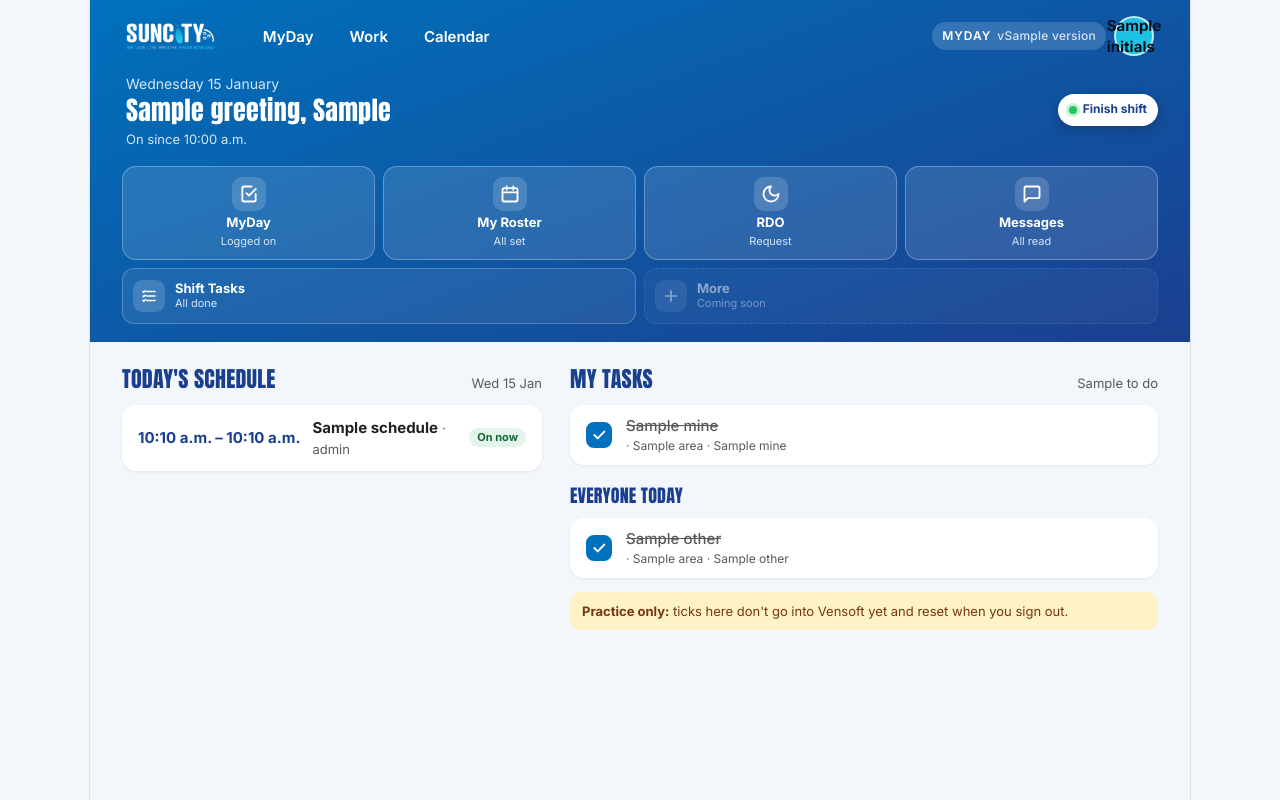
After one commit to ytrom/myday-suncity-app, a Django app: template core/templates/core/work.html in a window 1280 px wide. The commit adds this page. Run offline with Django 5.2, Linux system fonts and the light colour scheme; the template is opened without the code that fills it: most values are stand-ins (such as "Sample title", 1, 10 or a date in 2020).

Commit message:
Work page and MyDay | Work | Calendar header nav on desktop (v1.6.00)
Co-Authored-By: Claude Opus 5.5 (1M context) <noreply@anthropic.com>
Claude-Session: https://claude.ai/code/session_014SemuYhaSxnCEcLWmMtzeZ

```diff
--- a/core/static/core/css/myday.css
+++ b/core/static/core/css/myday.css
@@ -292,3 +292,24 @@ button.fault { padding: 0; border: 0; background: none; font: inherit; color: in
 .fix-span { grid-column: 1 / -1; margin: 0; }
 .fault-none span { color: var(--muted, #667085); border-style: dashed; }
 .inline-form { margin: 0; display: contents; }
+
+/* Desktop: MyDay | Work | Calendar in the header, a wider page, and the Work page in two columns */
+.desknav { display: none; }
+.sched-row { display: flex; align-items: center; gap: 12px; padding: 12px 16px; min-height: 52px; }
+.sched-row.me { background: var(--tint); }
+.sched-time { font-weight: 700; color: var(--navy); white-space: nowrap; min-width: 140px; }
+.chip-mini { font-size: 11px; padding: 2px 8px; vertical-align: 1px; }
+.work-sub { margin-top: 20px; }
+.work-sub h2 { font-size: 18px; }
+@media (min-width: 900px) {
+  .app { max-width: 1100px; }
+  .hero { padding-left: 32px; padding-right: 32px; }
+  .desknav { display: flex; gap: 4px; margin: 0 auto 0 32px; }
+  .desknav a { color: #fff; text-decoration: none; font-weight: 600; font-size: 15px; padding: 8px 16px; border-radius: 999px; }
+  .desknav a:hover { background: rgba(255,255,255,.14); }
+  .desknav a.active { background: #fff; color: var(--navy); }
+  .tools { grid-template-columns: repeat(auto-fit, minmax(190px, 1fr)); }
+  main { max-width: 680px; margin: 0 auto; }
+  .app-wide main { max-width: none; padding: 0 32px; }
+  .work-grid { display: grid; grid-template-columns: minmax(0, 5fr) minmax(0, 7fr); gap: 28px; align-items: start; }
+}
--- a/core/templates/core/base.html
+++ b/core/templates/core/base.html
@@ -19,13 +19,18 @@
 </head>
 <body hx-headers='{"X-CSRFToken": "{{ csrf_token }}"}'>
   {% block body %}
-  <div class="app">
+  <div class="app{% block appclass %}{% endblock %}">
     {% if identity_test_mode %}
       <p class="testbar">Test sign-in · signed in as {{ staff.email }}</p>
     {% endif %}
     <header class="hero">
       <div class="hero-top">
         <img src="{% static 'core/img/wordmark-white.png' %}" alt="Sun City Tenpin" class="wordmark">
+        <nav class="desknav" aria-label="Main">
+          <a href="{% url 'myday' %}"{% if tab == 'myday' %} class="active" aria-current="page"{% endif %}>MyDay</a>
+          <a href="{% url 'work' %}"{% if tab == 'work' %} class="active" aria-current="page"{% endif %}>Work</a>
+          <a href="{% url 'roster' %}"{% if tab == 'roster' %} class="active" aria-current="page"{% endif %}>Calendar</a>
+        </nav>
         <div class="hero-right">
           <span class="pill">MYDAY <span class="pill-version">v{{ version }}</span></span>
           <a href="{% url 'details' %}" class="avatar{% if tab == 'details' %} active{% endif %}" aria-label="My details" title="My details">{{ staff.initials }}</a>
--- a/core/templates/core/partials/task_item.html
+++ b/core/templates/core/partials/task_item.html
@@ -3,7 +3,7 @@
           hx-post="{% url 'task_toggle' t.id %}" hx-target="#task-{{ t.id }}" hx-swap="outerHTML">
     <span class="box">{% if t.done %}<svg width="16" height="16" viewBox="0 0 24 24" fill="none" stroke="#fff" stroke-width="3" stroke-linecap="round" stroke-linejoin="round" aria-hidden="true"><path d="M5 12l5 5L20 7"/></svg>{% endif %}</span>
     <span class="task-text">
-      <span class="task-title">{{ t.title }}</span>
+      <span class="task-title">{{ t.title }}{% if t.high and not t.done %} <span class="chip chip-urgent chip-mini">High</span>{% endif %}</span>
       <span class="task-meta">{% firstof t.department "" %}{% if t.area %} · {{ t.area }}{% endif %}{% if t.lane_label %} · {{ t.lane_label }}{% endif %}</span>
     </span>
   </button>
--- /dev/null
+++ b/core/templates/core/work.html
@@ -0,0 +1,54 @@
+{% extends "core/base.html" %}
+{% block title %}Work{% endblock %}
+{% block appclass %} app-wide{% endblock %}
+{% block main %}
+  <div class="work-grid">
+    <section class="section" aria-labelledby="sched-title">
+      <div class="section-head">
+        <h2 id="sched-title">Today's schedule</h2>
+        <span class="muted small">{{ today|date:"D j M" }}</span>
+      </div>
+      {% if schedule %}
+        <ul class="list card">
+          {% for s in schedule %}
+          <li class="item sched-row{% if s.me %} me{% endif %}">
+            <span class="sched-time">{{ s.start|time:"g:i a" }} – {{ s.end|time:"g:i a" }}</span>
+            <span class="grow">
+              <span class="strong">{{ s.name }}</span>
+              {% if s.role %}<span class="muted small"> · {{ s.role }}</span>{% endif %}
+            </span>
+            {% if s.now %}<span class="chip chip-good chip-mini">On now</span>{% endif %}
+            {% if s.me %}<span class="chip chip-new">You</span>{% endif %}
+          </li>
+          {% endfor %}
+        </ul>
+      {% else %}
+        <p class="empty">Nobody is rostered today.</p>
+      {% endif %}
+    </section>
+
+    <section class="section" aria-labelledby="mine-title">
+      <div class="section-head">
+        <h2 id="mine-title">My tasks</h2>
+        <span class="muted small">{% if mine_to_do %}{{ mine_to_do }} to do{% elif mine %}All done{% endif %}</span>
+      </div>
+      {% if mine %}
+        <ul class="list card">
+          {% for t in mine %}{% include "core/partials/task_item.html" %}{% endfor %}
+        </ul>
+      {% else %}
+        <p class="empty">Nothing assigned to you today.</p>
+      {% endif %}
+
+      {% if others %}
+        <div class="section-head work-sub"><h2>Everyone today</h2></div>
+        <ul class="list card">
+          {% for t in others %}{% include "core/partials/task_item.html" %}{% endfor %}
+        </ul>
+      {% endif %}
+      {% if not writes_enabled %}
+        <p class="practice" role="note"><strong>Practice only:</strong> ticks here don't go into Vensoft yet and reset when you sign out.</p>
+      {% endif %}
+    </section>
+  </div>
+{% endblock %}
--- a/core/urls.py
+++ b/core/urls.py
@@ -8,6 +8,7 @@ urlpatterns = [
     path("lock", views.lock, name="lock"),
     path("myday", views.myday, name="myday"),
     path("tasks", views.tasks, name="tasks"),
+    path("work", views.work, name="work"),
     path("payroll", views.payroll, name="payroll"),
     path("hours/<int:entry_id>/confirm", views.hours_confirm, name="hours_confirm"),
     path("roster", views.roster, name="roster"),
--- a/myday_project/version.py
+++ b/myday_project/version.py
@@ -1,3 +1,3 @@
 # MyDay's version, shown in the header. Bump it with every update that goes out:
 # the last part for fixes and small changes, the middle for new features.
-VERSION = "1.5.03"
+VERSION = "1.6.00"
```
Also changed, not shown: core/services.py (+24 -0 lines), core/views.py (+8 -0 lines), tests/seed.py (+6 -0 lines), tests/test_myday.py (+25 -0 lines), README.md.
